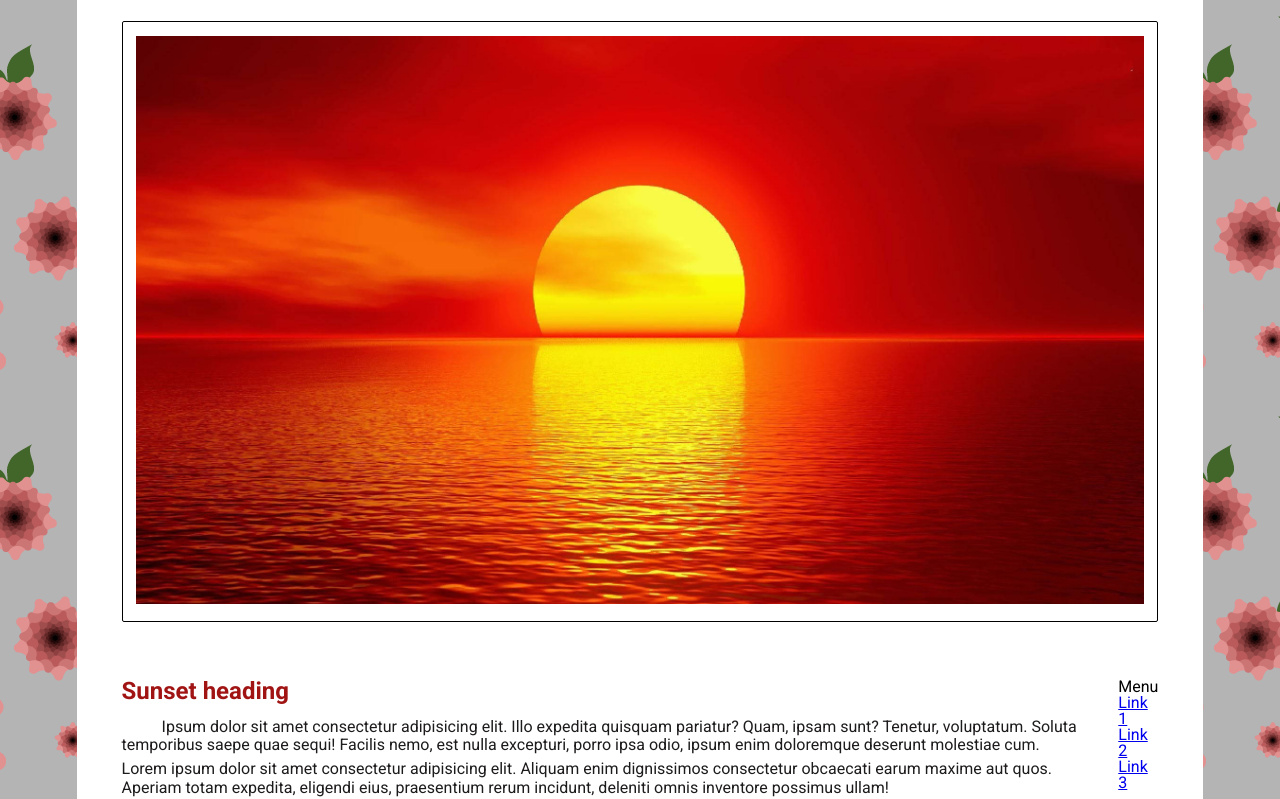
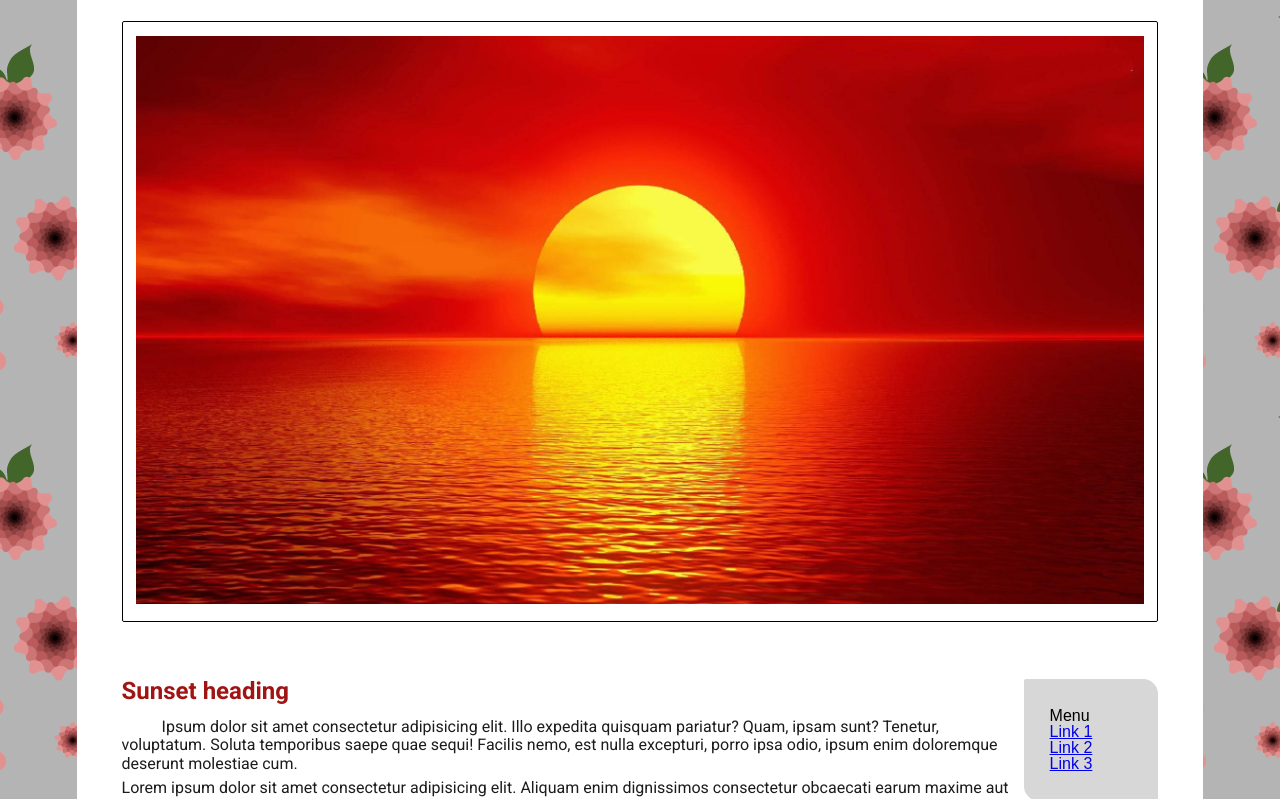
Before and after one commit to RacaMacaFoo/Homework_4, a plain HTML site: page index.html in a window 1280 px wide. Shown: the part 153-952 px from the top of the page. Drawn offline with Linux system fonts and the light colour scheme; a web font is replaced by a local one.

Commit message:
add styles to nav cont

```diff
--- a/styles/styles.css
+++ b/styles/styles.css
@@ -98,3 +98,14 @@ body {
 .irrelevant-main-text {
     text-decoration: line-through;
 }
+
+/* 10 */
+.nav-wrap {
+    width: 13%;
+    height: fit-content;
+    border-radius: 2px 15px;
+    background: #d7d7d7;
+    padding: 29px 26px;
+    font-family: Arial, Helvetica, sans-serif;
+    flex-shrink: 0;
+}
```
